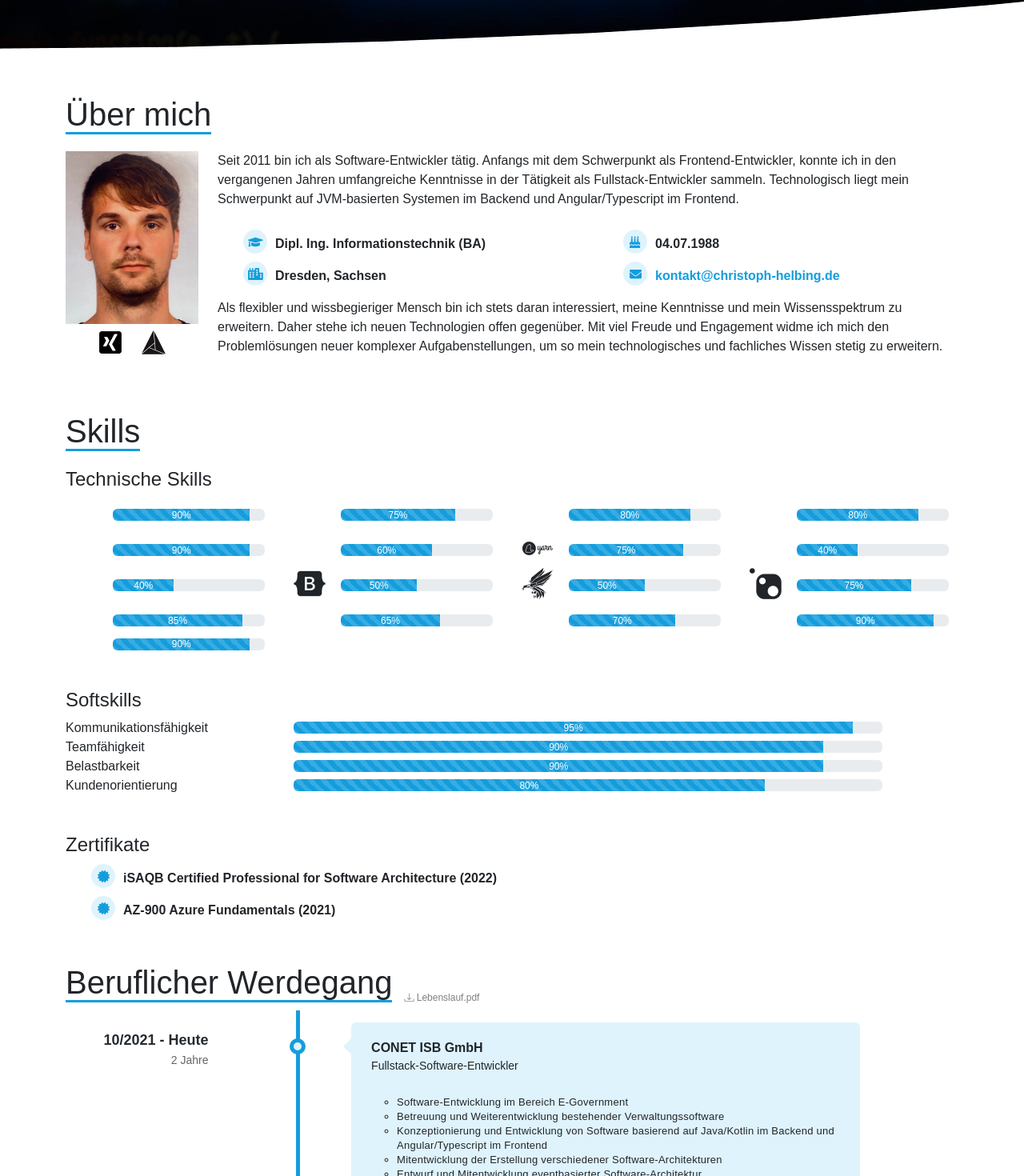
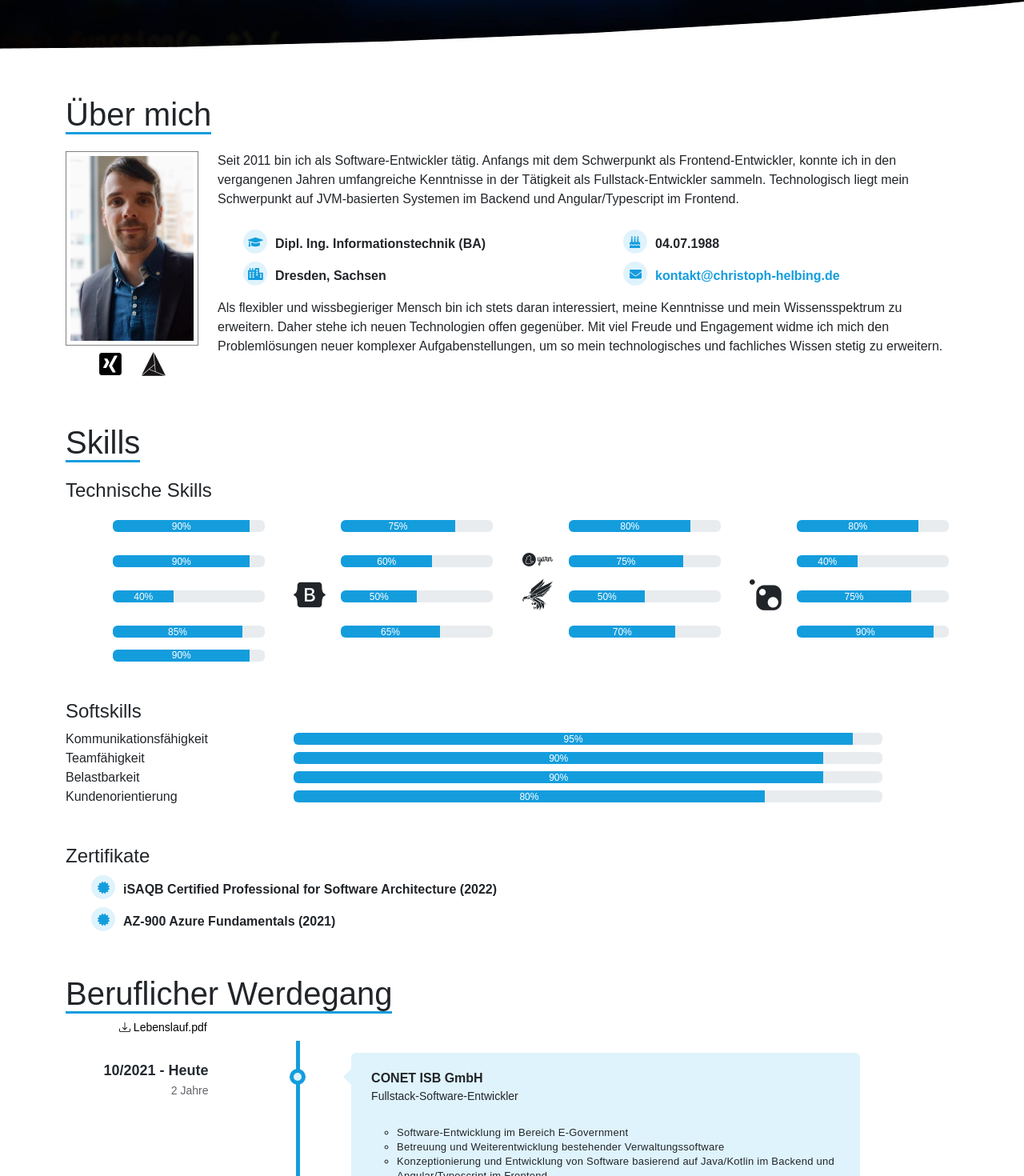
Before and after one commit to christophHelbing/portfolio, an Angular app: page / in a window 1280 px wide. Shown: the part 491-1961 px from the top of the page at 80% size. Built offline with nearby package versions, Linux system fonts and the light colour scheme; some icons are missing; what ngx-typed-js would draw is missing.

Commit message:
Changing some styles due to new profile-image and cv download

```diff
--- a/src/app/components/about/about.component.html
+++ b/src/app/components/about/about.component.html
@@ -4,16 +4,16 @@
     <div class="row mt-3">
       <div class="col-sm-12 col-lg-2">
         <picture>
-          <img src="assets/img/me.jpeg" class="img-fluid" alt="This is an image of me">
+          <img src="assets/img/me.jpeg" class="img-fluid profile-image" alt="This is an image of me">
         </picture>
         <div class="mt-2 row justify-content-center">
           <div class="col-auto">
             <a href="{{about.xingLink}}" target="_blank">
-              <img src="assets/img/xing.png" width="30" height="30" class="img-fluid" alt="Xing link to my profile">
+              <img src="assets/img/xing.png" width="30" height="30" class="img-fluid link-image" alt="Xing link to my profile">
             </a>
           </div>
           <div class="col-auto">
-            <a href="{{about.githubLink}}" target="_blank">
+            <a href="{{about.githubLink}}" target="_blank" class="link-image">
               <i class="devicon-github-original-wordmark colored"></i>
             </a>
           </div>
--- a/src/app/components/about/about.component.scss
+++ b/src/app/components/about/about.component.scss
@@ -26,6 +26,15 @@ a {
   text-decoration: none;
 }
 
+.link-image:hover {
+  opacity: 0.2;
+}
+
 .devicon-github-original-wordmark {
   font-size: 30px;
 }
+
+.profile-image {
+  border: solid 1px grey;
+  padding: 5px;
+}
--- a/src/app/components/career/career.component.html
+++ b/src/app/components/career/career.component.html
@@ -2,9 +2,12 @@
   <div class="container">
     <span class="section-headline">Beruflicher Werdegang</span>
 
-    <a href="/assets/download/Lebenslauf_Helbing.pdf" class="download-link" download>
-      <i class="bi bi-download"></i> Lebenslauf.pdf
-    </a>
+
+      <div>
+        <a href="/assets/download/Lebenslauf_Helbing.pdf" class="download-link " download>
+          <i class="bi bi-download"></i> Lebenslauf.pdf
+        </a>
+      </div>
 
 
     <ul class="timeline">
--- a/src/app/components/career/career.component.scss
+++ b/src/app/components/career/career.component.scss
@@ -120,9 +120,11 @@
 
 .download-link {
   text-decoration: none;
-  color: grey;
-  font-size: 12px;
-  margin-left: 15px;
-  position: absolute;
-  margin-top: 40px;
+  font-size: 14px;
+  margin-left: 6%;
+  color: black;
+
+  &:hover {
+    color: grey;
+  }
 }
--- a/src/app/components/skills/skills.component.html
+++ b/src/app/components/skills/skills.component.html
@@ -12,7 +12,7 @@
           </div>
           <div class="col-8 align-self-center px-0">
             <div class="progress">
-              <div class="progress-bar progress-bar-striped progress-bar-animated"
+              <div class="progress-bar"
                    role="progressbar" aria-label="skill knowledge in percentage"
                     [style.width]="skill.percentage+'%'">
                 {{skill.percentage+'%'}}
@@ -33,7 +33,7 @@
           </div>
           <div class="col-sm-12 col-lg-8 align-self-center">
             <div class="progress">
-              <div class="progress-bar progress-bar-striped progress-bar-animated"
+              <div class="progress-bar"
                    role="progressbar" aria-valuemin="0" aria-valuemax="100"
                    [style.width]="skill.percentage+'%'">
                 {{skill.percentage+'%'}}
```
Also changed, not shown: src/assets/img/me.jpeg, 1 other file (tests, documents, lock files or other folders).
